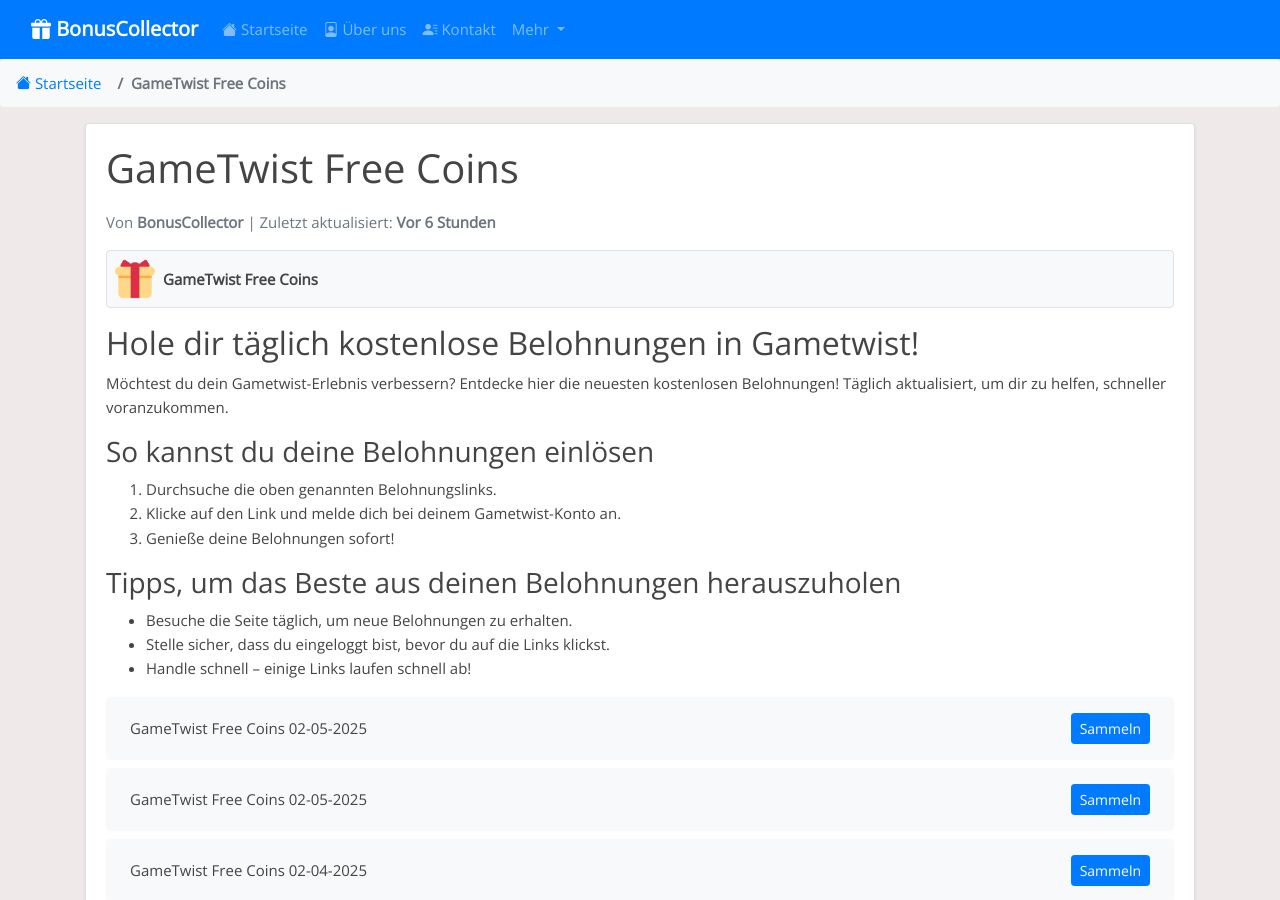
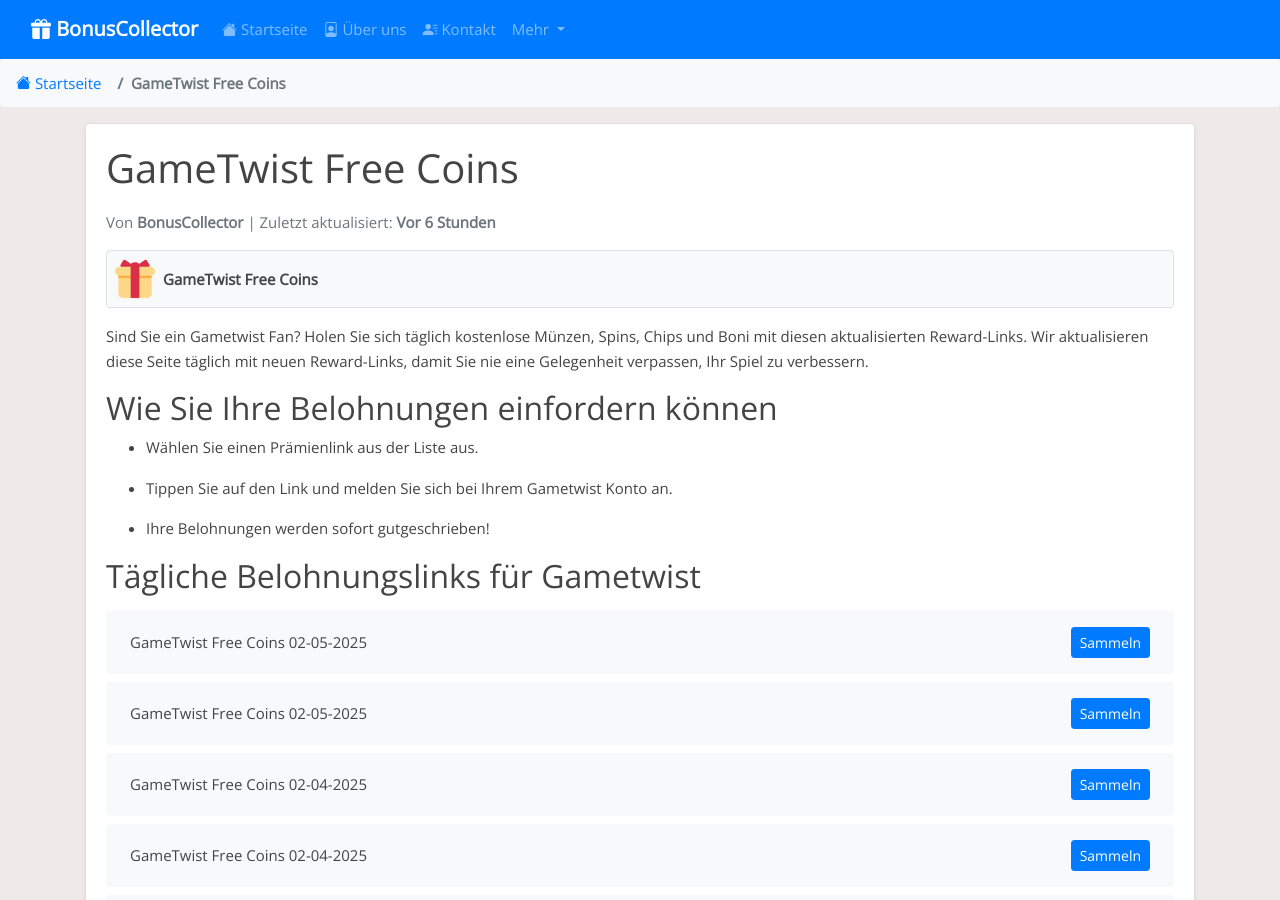
Before and after one commit to Prollad99/bs-de, a Jekyll site: the page built from _posts/2025-02-03-gametwist.md, in a window 1280 px wide and 900 px high. Built offline with Jekyll 4.4.1, drawn with Linux system fonts in a browser that asks for light colours; some of the changed text lies outside the part shown.

Commit message:
Aktualisiere gametwist-Belohnungslinks, Inhalte und Änderungsdatum

```diff
--- a/_includes/gametwist_footer.html
+++ b/_includes/gametwist_footer.html
@@ -1,7 +1,7 @@
-<h3>Warum du unsere Gametwist-Updates folgen solltest</h3>
+## Warum sollten Sie unsere Reward Updates verfolgen?
 
-<p>Wir bieten täglich die neuesten Belohnungslinks aus offiziellen Gametwist-Aktionen. So bleibst du immer auf dem neuesten Stand. Speichere diese Seite für schnellen Zugriff.</p>
 
-<h4>Hinweis:</h4>
+Wir aktualisieren die Links ständig, um sicherzustellen, dass Sie die neuesten Belohnungen erhalten. Alle Belohnungen stammen aus offiziellen Gametwist Aktionen, so dass Sie sie einfach und sicher einfordern können.
 
-<p>Diese Seite ist nicht mit den offiziellen Entwicklern von Gametwist verbunden. Alle Belohnungen stammen aus öffentlichen Quellen.</p>
+
+Hinweis: Diese Links können ablaufen, also fordern Sie Ihre Belohnungen schnell ein. Wir sind nicht mit den Entwicklern von Gametwist verbunden; diese Seite ist eine Ressource für Spieler.
--- a/_includes/gametwist_post.html
+++ b/_includes/gametwist_post.html
@@ -1,27 +1,14 @@
-<h2>Hole dir täglich kostenlose Belohnungen in Gametwist!</h2>
+Sind Sie ein Gametwist Fan? Holen Sie sich täglich kostenlose Münzen, Spins, Chips und Boni mit diesen aktualisierten Reward-Links. Wir aktualisieren diese Seite täglich mit neuen Reward-Links, damit Sie nie eine Gelegenheit verpassen, Ihr Spiel zu verbessern.
 
-<p>Möchtest du dein Gametwist-Erlebnis verbessern? Entdecke hier die neuesten kostenlosen Belohnungen! Täglich aktualisiert, um dir zu helfen, schneller voranzukommen.</p>
 
-<h3>So kannst du deine Belohnungen einlösen</h3>
+## Wie Sie Ihre Belohnungen einfordern können
 
-<ol>
 
-  <li>Durchsuche die oben genannten Belohnungslinks.</li>
+- Wählen Sie einen Prämienlink aus der Liste aus.
 
-  <li>Klicke auf den Link und melde dich bei deinem Gametwist-Konto an.</li>
+- Tippen Sie auf den Link und melden Sie sich bei Ihrem Gametwist Konto an.
 
-  <li>Genieße deine Belohnungen sofort!</li>
+- Ihre Belohnungen werden sofort gutgeschrieben!
 
-</ol>
 
-<h3>Tipps, um das Beste aus deinen Belohnungen herauszuholen</h3>
-
-<ul>
-
-  <li>Besuche die Seite täglich, um neue Belohnungen zu erhalten.</li>
-
-  <li>Stelle sicher, dass du eingeloggt bist, bevor du auf die Links klickst.</li>
-
-  <li>Handle schnell – einige Links laufen schnell ab!</li>
-
-</ul>
+## Tägliche Belohnungslinks für Gametwist
```
